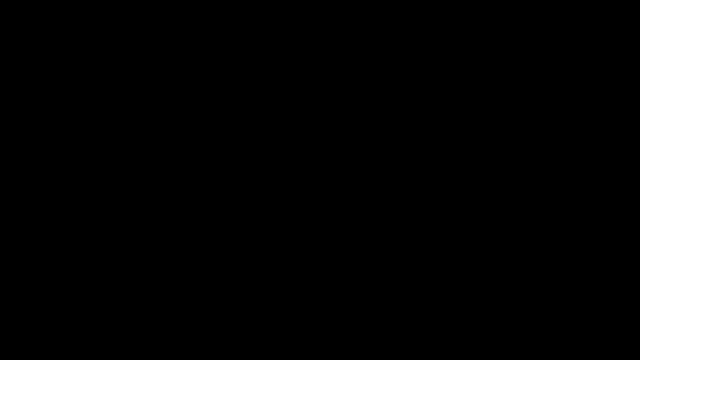
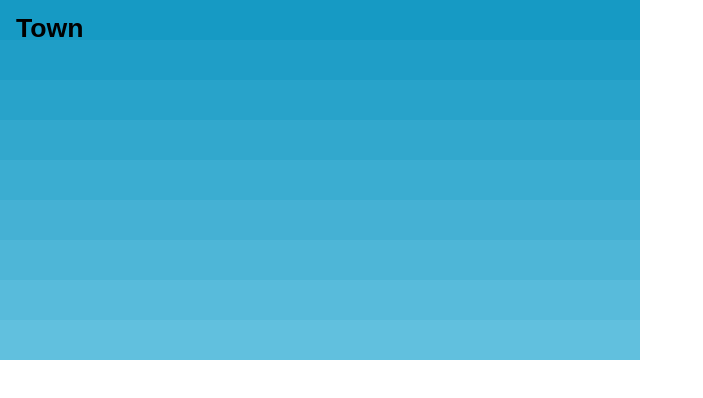
Before and after one commit to Devric/learn, a plain HTML site: page phaser_tutorial_02/index.html in a window 1280 px wide. Shown: the whole page, without its empty margins (0-703 px from the left). Drawn offline with Linux system fonts and the light colour scheme.

Commit message:
[PHASER] game states changes

```diff
--- a/phaser_tutorial_02/index.html
+++ b/phaser_tutorial_02/index.html
@@ -4,7 +4,25 @@
         <meta charset="UTF-8" />
         <title>Phaser - Making your first game, part 1</title>
         <script type="text/javascript" src="js/phaser.min.js"></script>
+
+
+        <!-- Util -->
+        <script type="text/javascript" src="util.js"></script>
+
+        <!-- GAMES GLOBAL -->
+        <script type="text/javascript" >
+            var GameGlobal = {
+                GameStates:{},
+            }
+        </script>
+
+        <!-- GAMES STATES -->
+        <script type="text/javascript" src="states/mainMenu.js"></script>
+        <script type="text/javascript" src="states/town.js"></script>
+
+        <!-- GAMES main -->
         <script type="text/javascript" src="main.js"></script>
+
         <style type="text/css">
             body {
                 margin: 0;
--- a/phaser_tutorial_02/main.js
+++ b/phaser_tutorial_02/main.js
@@ -1,16 +1,8 @@
 var game = new Phaser.Game(640,360, Phaser.AUTO)
 
-var GameState = {
-    prelod: ()=>{
-
-    },
-    create: ()=>{
-
-    },
-    update: ()=>{
-
-    },
+console.log(GameGlobal)
+for (var state in GameGlobal.GameStates) {
+    game.state.add(state, GameGlobal.GameStates[state])
 }
 
-game.state.add('GameState', GameState)
-game.state.start('GameState')
+game.state.start('mainMenu')
--- /dev/null
+++ b/phaser_tutorial_02/states/mainMenu.js
@@ -0,0 +1,19 @@
+GameGlobal.GameStates.mainMenu = {
+    preload: ()=>{
+        console.log('GameState:MainMenu')
+        Util.assetLoader(this.game, {
+            background : { type:'image',source:'assets/startmenu.jpg' }
+        })
+    },
+    create: ()=>{
+        this.background = this.game.add.sprite(0,0, 'background')
+        this.background.scale.setTo(2.2,3)
+
+        setTimeout(function(){
+            this.game.state.start('town')
+        },1000)
+    },
+    update: ()=>{
+
+    },
+}
--- /dev/null
+++ b/phaser_tutorial_02/states/town.js
@@ -0,0 +1,15 @@
+GameGlobal.GameStates.town = {
+    preload: ()=>{
+        console.log('GameState:town')
+        Util.assetLoader(this.game, {
+            background : { type:'image',source:'assets/sky.png' }
+        })
+    },
+    create: ()=>{
+        this.background = this.game.add.sprite(0,0, 'background')
+        this.game.add.text(16,16,'Town',{fontSize:'32px',fill:'#000'})
+    },
+    update: ()=>{
+
+    },
+}
--- /dev/null
+++ b/phaser_tutorial_02/util.js
@@ -0,0 +1,23 @@
+var Util={}
+Util.assetLoader = function assetLoader(game, list){
+    var k=0
+    for (k in list) {
+        var asset=list[k]
+        switch(asset.type) {
+            case 'image':
+                game.load.image(k,asset.source)
+            break;
+            case 'sprite':
+                game.load.spritesheet(
+                    k,
+                    asset.source,
+                    asset.width,
+                    asset.height,
+                    asset.frames,
+                    asset.margin,
+                    asset.spacing
+            )
+            break;
+        }
+    }
+}
```
Also changed, not shown: phaser_tutorial_02/assets/startmenu.jpg (added).
